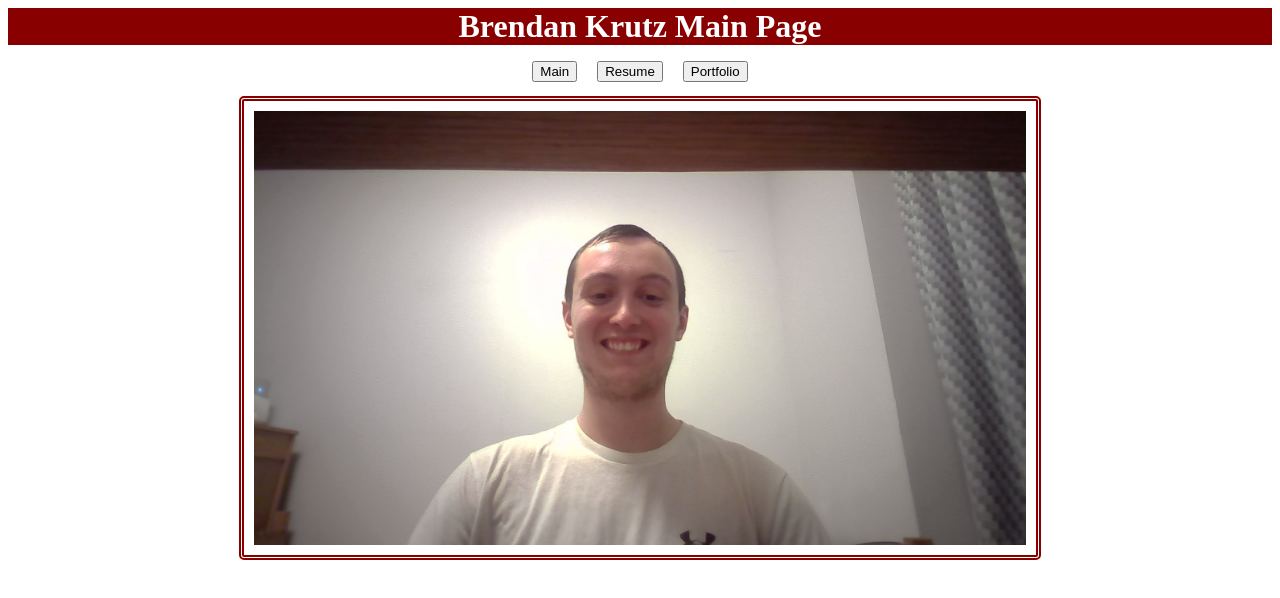
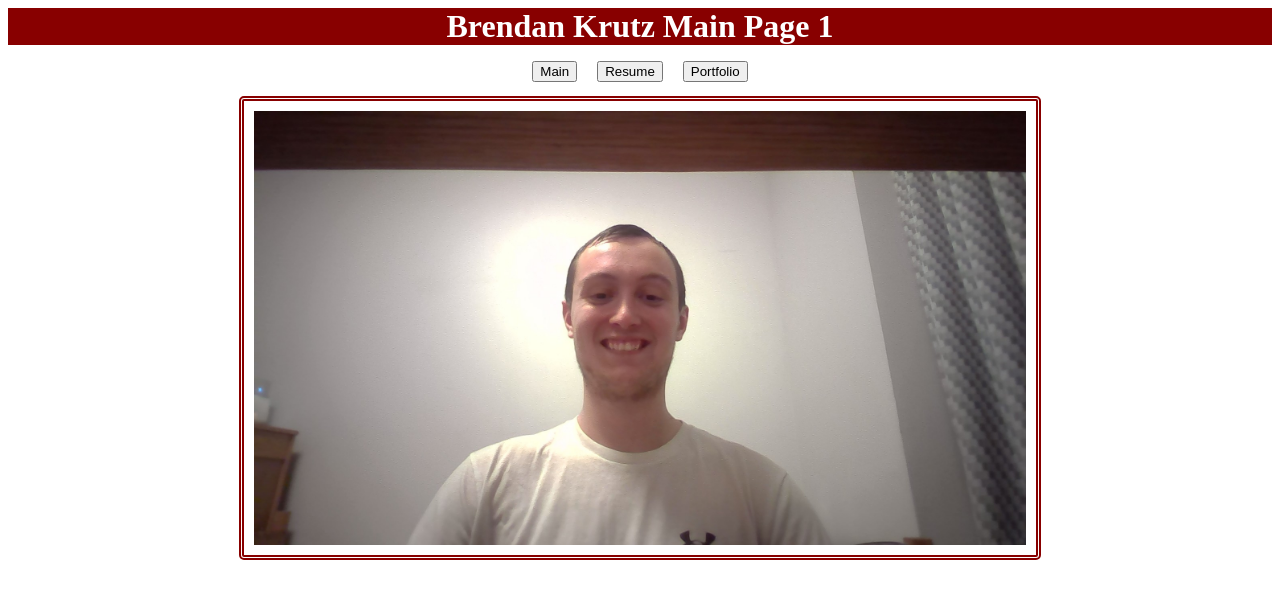
Before and after one commit to rhit-krutzbj/rhit-krutzbj.github.io, a plain HTML site: page index.html in a window 1280 px wide. Drawn offline with Linux system fonts and the light colour scheme.

Commit message:
Update index.html

```diff
--- a/index.html
+++ b/index.html
@@ -2,10 +2,11 @@
   <head>
     <title>TODO</title>
     <link rel="stylesheet" type="text/css" href="https://rhit-krutzbj.github.io/styles.css">
+    <script type="text/javascript" src="https://rhit-krutzbj.github.io/script.js"></script>
   </head>
   <body>
     <div>
-      <h1 id="picHeader">Brendan Krutz Main Page</h1>
+      <h1 id="picHeader">Brendan Krutz Main Page 1</h1>
     </div>
     <div id="navBar">
       <button id="mainButton">Main</button>
```
